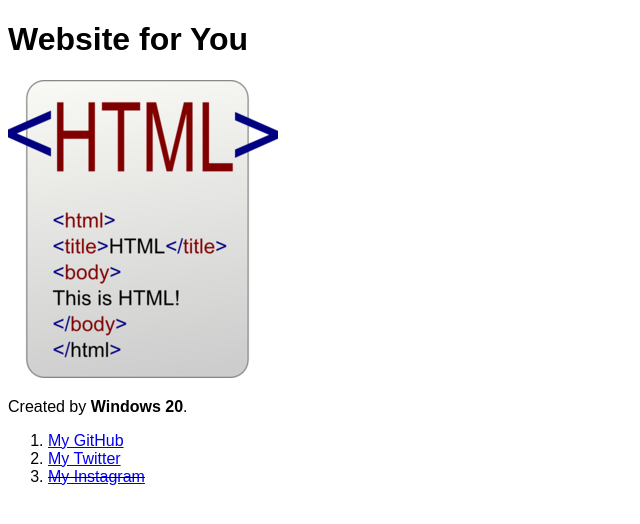
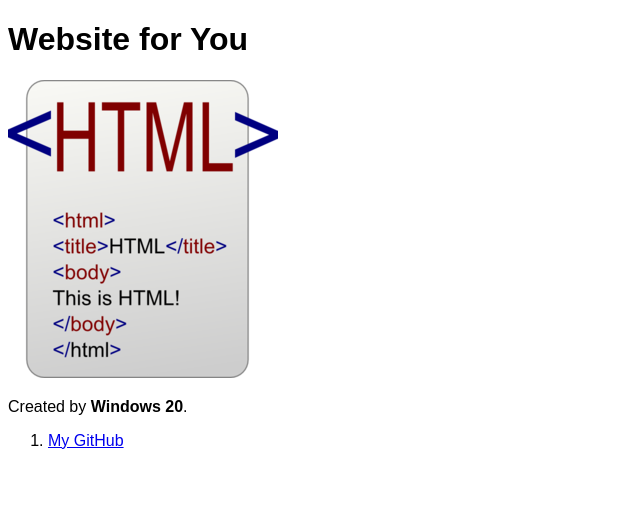
Before and after one commit to win20-official/HTML-Website, a plain HTML site: page index.html in a window 1280 px wide. Shown: the whole page, without its empty margins (0-640 px from the left). Drawn offline with Linux system fonts and the light colour scheme.

Commit message:
Update index.html

```diff
--- a/index.html
+++ b/index.html
@@ -10,8 +10,6 @@
 <p>Created by <strong>Windows 20</strong>.</p>
 <ol>
 <li><a href="https://github.com/win20-official">My GitHub</a></li>
-<li><a href="https://twitter.com/Windows20_Real_">My Twitter</a></li>
-<strike><li><a href="https://instagram.com/w.20_insta">My Instagram</a></li></strike>
 </ol>
 </body>
 </html>
```
